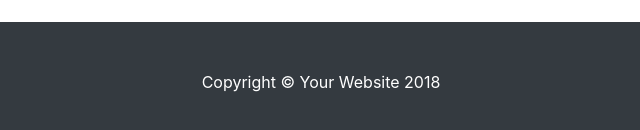
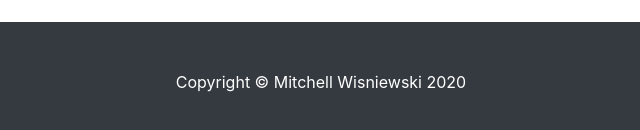
Before and after one commit to geog3540/mrwisniewski, a website: page index.html in a window 1280 px wide. Shown: the part 2408-2538 px from the top of the page, 319-959 px from the left. Drawn offline with Linux system fonts and the light colour scheme.

Commit message:
Added copyright

```diff
--- a/index.html
+++ b/index.html
@@ -157,7 +157,7 @@
     <!-- Footer -->
     <footer class="py-5 bg-dark">
       <div class="container">
-        <p class="m-0 text-center text-white">Copyright &copy; Your Website 2018</p>
+        <p class="m-0 text-center text-white">Copyright &copy; Mitchell Wisniewski 2020</p>
       </div>
       <!-- /.container -->
     </footer>
```
